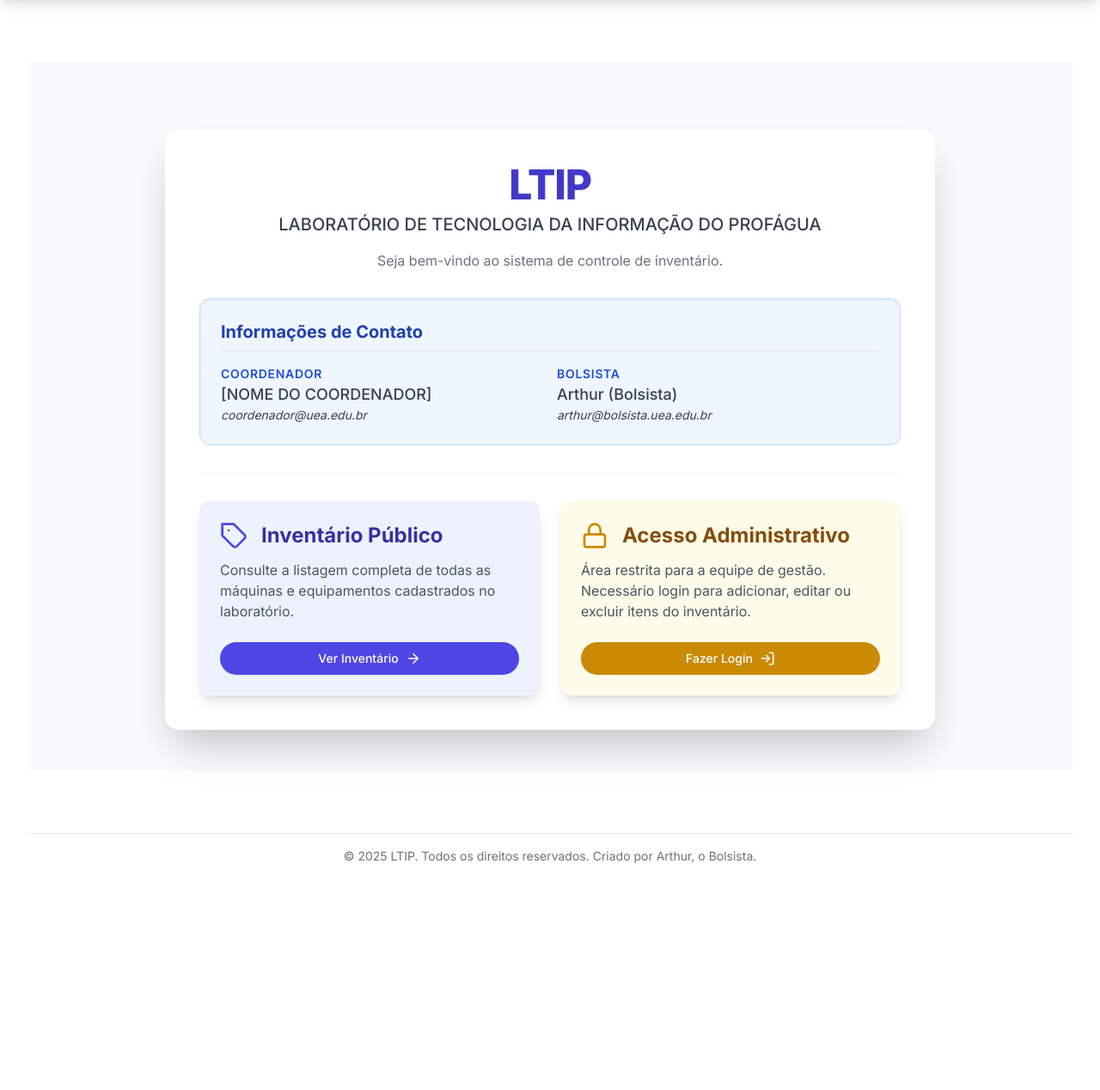
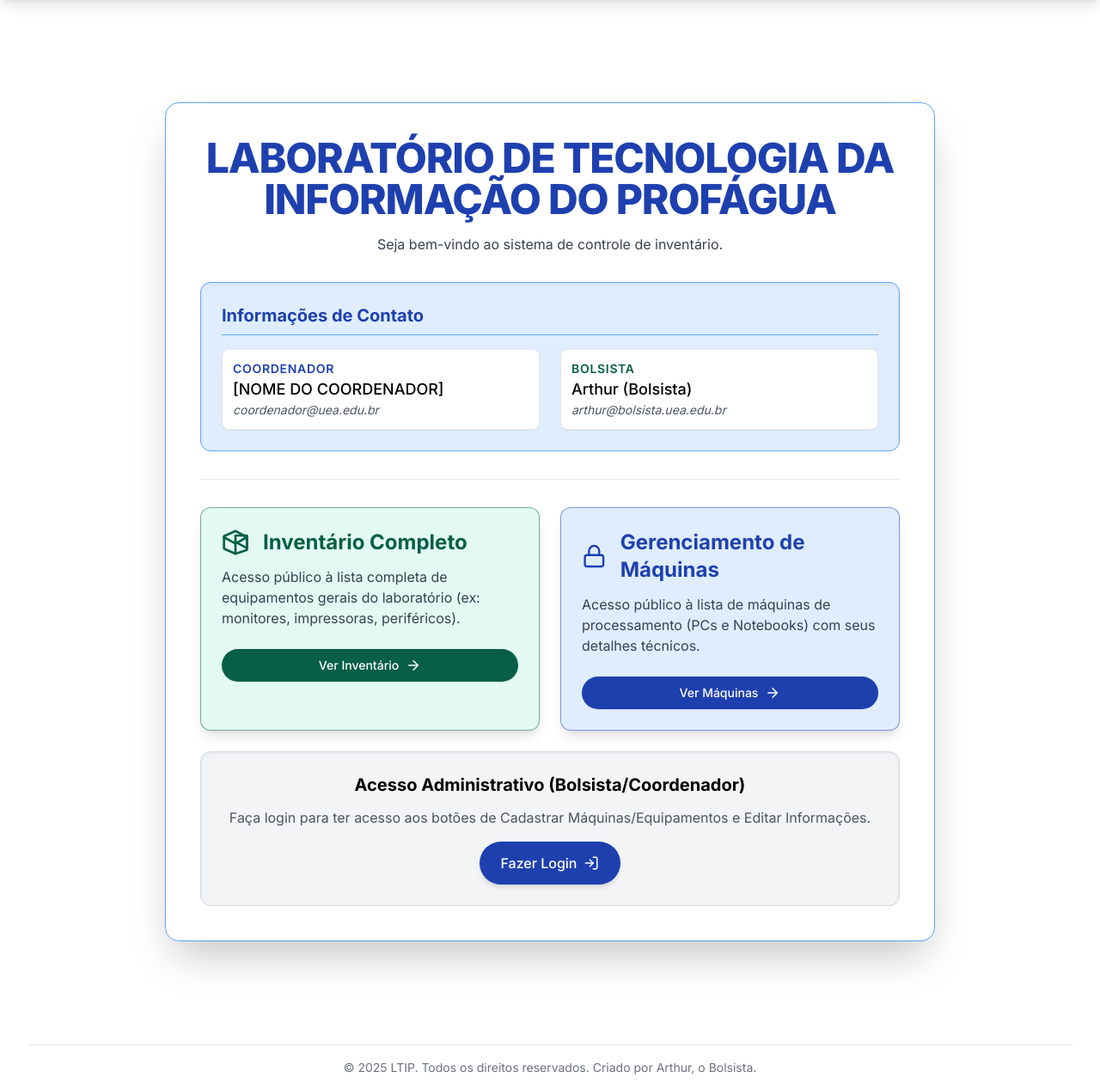
Before and after one commit to almeidasudarioarthurcassius-maker/subir_LTIP, a Flask app: page / in a window 1280 px wide. Shown: the part 65-1333 px from the top of the page at 86% size. Before the commit the page ends 1069 px from the top, so only its background shows below. Run offline with Flask 3, Linux system fonts and the light colour scheme; some libraries are stand-ins or nearby versions.

Commit message:
Update index.html

```diff
--- a/templates/index.html
+++ b/templates/index.html
@@ -3,87 +3,94 @@
 {% block title %}LTIP - {{ lab_name }}{% endblock %}
 
 {% block content %}
-<div class="bg-gray-50 dark:bg-gray-900 px-4 sm:px-6 lg:px-8 font-inter py-12 pt-20">
-    <div class="max-w-4xl mx-auto w-full space-y-8 p-10 bg-white dark:bg-gray-800 rounded-2xl shadow-2xl transform hover:shadow-3xl transition duration-500 ease-in-out">
+<div class="bg-white px-4 sm:px-6 lg:px-8 font-inter py-12">
+    <div class="max-w-4xl mx-auto w-full space-y-8 p-10 bg-white rounded-2xl shadow-2xl transition duration-500 ease-in-out border border-ltip-light-blue">
         <div class="text-center">
-            <h1 class="text-4xl sm:text-5xl font-extrabold text-indigo-700 dark:text-indigo-400 tracking-tight mb-2">
-                LTIP
+            <h1 class="text-4xl sm:text-5xl font-extrabold text-primary tracking-tight mb-2">
+                {{ lab_name }}
             </h1>
-            <h2 class="text-lg sm:text-xl font-medium text-gray-700 dark:text-gray-300">
-                {{ lab_name }}
-            </h2>
-            <p class="mt-4 text-gray-500 dark:text-gray-400 max-w-2xl mx-auto">
+            <p class="mt-4 text-gray-700 max-w-2xl mx-auto">
                 Seja bem-vindo ao sistema de controle de inventário.
             </p>
         </div>
 
         {% if info %}
-        <div class="bg-blue-50 dark:bg-gray-700/50 p-6 rounded-xl shadow-inner border border-blue-200 dark:border-gray-700">
-            <div class="flex justify-between items-center mb-4 border-b pb-2">
-                <h3 class="text-xl font-bold text-blue-800 dark:text-blue-300">
+        <div class="bg-ltip-light-blue/20 p-6 rounded-xl shadow-inner border border-ltip-light-blue">
+            <div class="flex justify-between items-center mb-4 border-b border-ltip-light-blue pb-2">
+                <h3 class="text-xl font-bold text-primary">
                     Informações de Contato
                 </h3>
                 {% if current_user.is_authenticated %}
-                <a href="{{ url_for('gerenciamento') }}?tab=info" class="text-sm font-semibold text-indigo-600 hover:text-indigo-800 dark:text-indigo-400 dark:hover:text-indigo-200 transition duration-150">
+                <a href="{{ url_for('gerenciamento') }}?tab=info" class="text-sm font-semibold text-ltip-dark-green hover:text-ltip-dark-green/80 transition duration-150">
                     Editar Informações
                 </a>
                 {% endif %}
             </div>
 
-            <div class="grid grid-cols-1 md:grid-cols-2 gap-4 text-gray-700 dark:text-gray-300">
-                <div>
-                    <p class="font-semibold text-sm uppercase tracking-wider text-blue-700 dark:text-blue-400">Coordenador</p>
-                    <p class="text-lg font-medium">{{ info.coordenador_name }}</p>
-                    <p class="text-sm italic">{{ info.coordenador_email }}</p>
+            <div class="grid grid-cols-1 md:grid-cols-2 gap-6 text-gray-700">
+                <div class="p-3 bg-white rounded-lg shadow-sm border border-ltip-dark-blue/10">
+                    <p class="font-semibold text-sm uppercase tracking-wider text-primary">Coordenador</p>
+                    <p class="text-lg font-medium text-black">{{ info.coordenador_name or 'N/A' }}</p>
+                    <p class="text-sm italic text-gray-600">{{ info.coordenador_email or 'N/A' }}</p>
                 </div>
-                <div>
-                    <p class="font-semibold text-sm uppercase tracking-wider text-blue-700 dark:text-blue-400">Bolsista</p>
-                    <p class="text-lg font-medium">{{ info.bolsista_name }}</p>
-                    <p class="text-sm italic">{{ info.bolsista_email }}</p>
+                <div class="p-3 bg-white rounded-lg shadow-sm border border-ltip-dark-blue/10">
+                    <p class="font-semibold text-sm uppercase tracking-wider text-ltip-dark-green">Bolsista</p>
+                    <p class="text-lg font-medium text-black">{{ info.bolsista_name or 'N/A' }}</p>
+                    <p class="text-sm italic text-gray-600">{{ info.bolsista_email or 'N/A' }}</p>
                 </div>
             </div>
         </div>
         {% else %}
-        <div class="text-center p-6 text-gray-500 dark:text-gray-400 bg-gray-50 dark:bg-gray-700/50 rounded-xl">
-            As informações de contato ainda não foram cadastradas. Por favor, acesse o gerenciamento para preenchê-las.
-        </div>
+        <div class="text-center p-6 text-gray-700 bg-ltip-light-blue/20 rounded-xl border border-ltip-light-blue"> As informações de contato ainda não foram cadastradas. Por favor, acesse o gerenciamento para preenchê-las. </div>
         {% endif %}
 
-        <div class="mt-10 grid grid-cols-1 md:grid-cols-2 gap-6 pt-8 border-t border-gray-100 dark:border-gray-700">
-
-            <div class="p-6 bg-indigo-50 dark:bg-indigo-900/30 rounded-xl shadow-lg hover:shadow-xl transition duration-300 transform hover:scale-[1.02]">
+        <div class="mt-10 grid grid-cols-1 md:grid-cols-2 gap-6 pt-8 border-t border-gray-200">
+            <div class="bg-ltip-light-green/20 border border-ltip-dark-green/50 p-6 rounded-xl shadow-lg">
                 <div class="flex items-center space-x-4">
-                    <svg xmlns="http://www.w3.org/2000/svg" width="32" height="32" viewBox="0 0 24 24" fill="none" stroke="currentColor" stroke-width="2" stroke-linecap="round" stroke-linejoin="round" class="text-indigo-600 dark:text-indigo-400"><path d="M12 2H2v10l9.29 9.29c.94.94 2.48.94 3.42 0l6.58-6.58c.94-.94.94-2.48 0-3.42L12 2Z"/><path d="M7.5 7.5h.01"/></svg>
-                    <h3 class="text-2xl font-bold text-indigo-800 dark:text-indigo-200">Inventário Público</h3>
+                    <svg xmlns="http://www.w3.org/2000/svg" width="32" height="32" viewBox="0 0 24 24" fill="none" stroke="currentColor" stroke-width="2" stroke-linecap="round" stroke-linejoin="round" class="text-ltip-dark-green"><path d="M12 2l10 5.5v11L12 22 2 17.5v-11L12 2zM12 22v-11"/><path d="M22 7.5l-10 5.5-10-5.5"/><path d="M12 11.5l10 5.5v-11L12 6z"/></svg>
+                    <h3 class="text-2xl font-bold text-ltip-dark-green">Inventário Completo</h3>
                 </div>
-                <p class="mt-3 text-gray-600 dark:text-gray-400">
-                    Consulte a listagem completa de todas as máquinas e equipamentos cadastrados no laboratório.
+                <p class="mt-3 text-gray-700">
+                    Acesso público à lista completa de equipamentos gerais do laboratório (ex: monitores, impressoras, periféricos).
                 </p>
                 <div class="mt-6">
-                    <a href="{{ url_for('inventario') }}" class="w-full inline-flex justify-center items-center px-4 py-2 border border-transparent text-sm font-medium rounded-full shadow-sm text-white bg-indigo-600 hover:bg-indigo-700 focus:outline-none focus:ring-2 focus:ring-offset-2 focus:ring-indigo-500 transition duration-150">
+                    <a href="{{ url_for('inventario') }}" class="w-full inline-flex justify-center items-center px-4 py-2 border border-transparent text-sm font-medium rounded-full shadow-sm text-white bg-ltip-dark-green hover:bg-ltip-dark-green/90 focus:outline-none focus:ring-2 focus:ring-offset-2 focus:ring-ltip-dark-green transition duration-150">
                         Ver Inventário
-                        <svg xmlns="http://www.w3.org/2000/svg" width="18" height="18" viewBox="0 0 24 24" fill="none" stroke="currentColor" stroke-width="2" stroke-linecap="round" stroke-linejoin="round" class="ml-2"><path d="M5 12h14"/><path d="m12 5 7 7-7 7"/></svg>
+                        <svg xmlns="http://www.w3.org/2000/svg" width="18" height="18" viewBox="0 0 24 24" fill="none" stroke="currentColor" stroke-width="2" stroke-linecap="round" stroke-linejoin="round" class="ml-2"><path d="M5 12h14"/><path d="M12 5l7 7-7 7"/></svg>
                     </a>
                 </div>
             </div>
 
-            <div class="p-6 bg-yellow-50 dark:bg-yellow-900/30 rounded-xl shadow-lg hover:shadow-xl transition duration-300 transform hover:scale-[1.02]">
+            <div class="bg-ltip-light-blue/20 border border-primary/50 p-6 rounded-xl shadow-lg">
                 <div class="flex items-center space-x-4">
-                    <svg xmlns="http://www.w3.org/2000/svg" width="32" height="32" viewBox="0 0 24 24" fill="none" stroke="currentColor" stroke-width="2" stroke-linecap="round" stroke-linejoin="round" class="text-yellow-600 dark:text-yellow-400"><rect width="18" height="11" x="3" y="11" rx="2" ry="2"/><path d="M7 11V7a5 5 0 0 1 10 0v4"/></svg>
-                    <h3 class="text-2xl font-bold text-yellow-800 dark:text-yellow-200">Acesso Administrativo</h3>
+                    <svg xmlns="http://www.w3.org/2000/svg" width="32" height="32" viewBox="0 0 24 24" fill="none" stroke="currentColor" stroke-width="2" stroke-linecap="round" stroke-linejoin="round" class="text-primary"><rect width="18" height="11" x="3" y="11" rx="2" ry="2"/><path d="M7 11V7a5 5 0 0 1 10 0v4"/></svg>
+                    <h3 class="text-2xl font-bold text-primary">Gerenciamento de Máquinas</h3>
                 </div>
-                <p class="mt-3 text-gray-600 dark:text-gray-400">
-                    Área restrita para a equipe de gestão. Necessário login para adicionar, editar ou excluir itens do inventário.
+                <p class="mt-3 text-gray-700">
+                    Acesso público à lista de máquinas de processamento (PCs e Notebooks) com seus detalhes técnicos.
                 </p>
                 <div class="mt-6">
-                    <a href="{{ url_for('login') }}" class="w-full inline-flex justify-center items-center px-4 py-2 border border-transparent text-sm font-medium rounded-full shadow-sm text-white bg-yellow-600 hover:bg-yellow-700 focus:outline-none focus:ring-2 focus:ring-offset-2 focus:ring-yellow-500 transition duration-150">
-                        Fazer Login
-                        <svg xmlns="http://www.w3.org/2000/svg" width="18" height="18" viewBox="0 0 24 24" fill="none" stroke="currentColor" stroke-width="2" stroke-linecap="round" stroke-linejoin="round" class="ml-2"><path d="M15 3h4a2 2 0 0 1 2 2v14a2 2 0 0 1-2 2h-4"/><path d="M10 17l5-5-5-5"/><path d="M15 12H3"/></svg>
+                    <a href="{{ url_for('inventario') }}?tab=maquinas" class="w-full inline-flex justify-center items-center px-4 py-2 border border-transparent text-sm font-medium rounded-full shadow-sm text-white bg-primary hover:bg-primary/90 focus:outline-none focus:ring-2 focus:ring-offset-2 focus:ring-primary transition duration-150">
+                        Ver Máquinas
+                        <svg xmlns="http://www.w3.org/2000/svg" width="18" height="18" viewBox="0 0 24 24" fill="none" stroke="currentColor" stroke-width="2" stroke-linecap="round" stroke-linejoin="round" class="ml-2"><path d="M5 12h14"/><path d="M12 5l7 7-7 7"/></svg>
                     </a>
                 </div>
             </div>
 
+            <div class="md:col-span-2 bg-gray-100 p-6 rounded-xl shadow-inner border border-gray-300">
+                <div class="text-center">
+                    <h3 class="text-xl font-bold text-black mb-3">Acesso Administrativo (Bolsista/Coordenador)</h3>
+                    <p class="text-gray-600 mb-4">
+                        Faça login para ter acesso aos botões de Cadastrar Máquinas/Equipamentos e Editar Informações.
+                    </p>
+                    <a href="{{ url_for('login') }}" class="inline-flex justify-center items-center px-6 py-3 border border-transparent text-base font-medium rounded-full shadow-md text-white bg-primary hover:bg-primary/90 focus:outline-none focus:ring-2 focus:ring-offset-2 focus:ring-primary transition duration-150">
+                        Fazer Login
+                        <svg xmlns="http://www.w3.org/2000/svg" width="18" height="18" viewBox="0 0 24 24" fill="none" stroke="currentColor" stroke-width="2" stroke-linecap="round" stroke-linejoin="round" class="ml-2"><path d="M15 3h4a2 2 0 0 1 2 2v14a2 2 0 0 1-2 2h-4"/><polyline points="10 17 15 12 10 7"/><line x1="15" y1="12" x2="3" y2="12"/></svg>
+                    </a>
+                </div>
+            </div>
         </div>
+
     </div>
 </div>
 {% endblock %}
```
